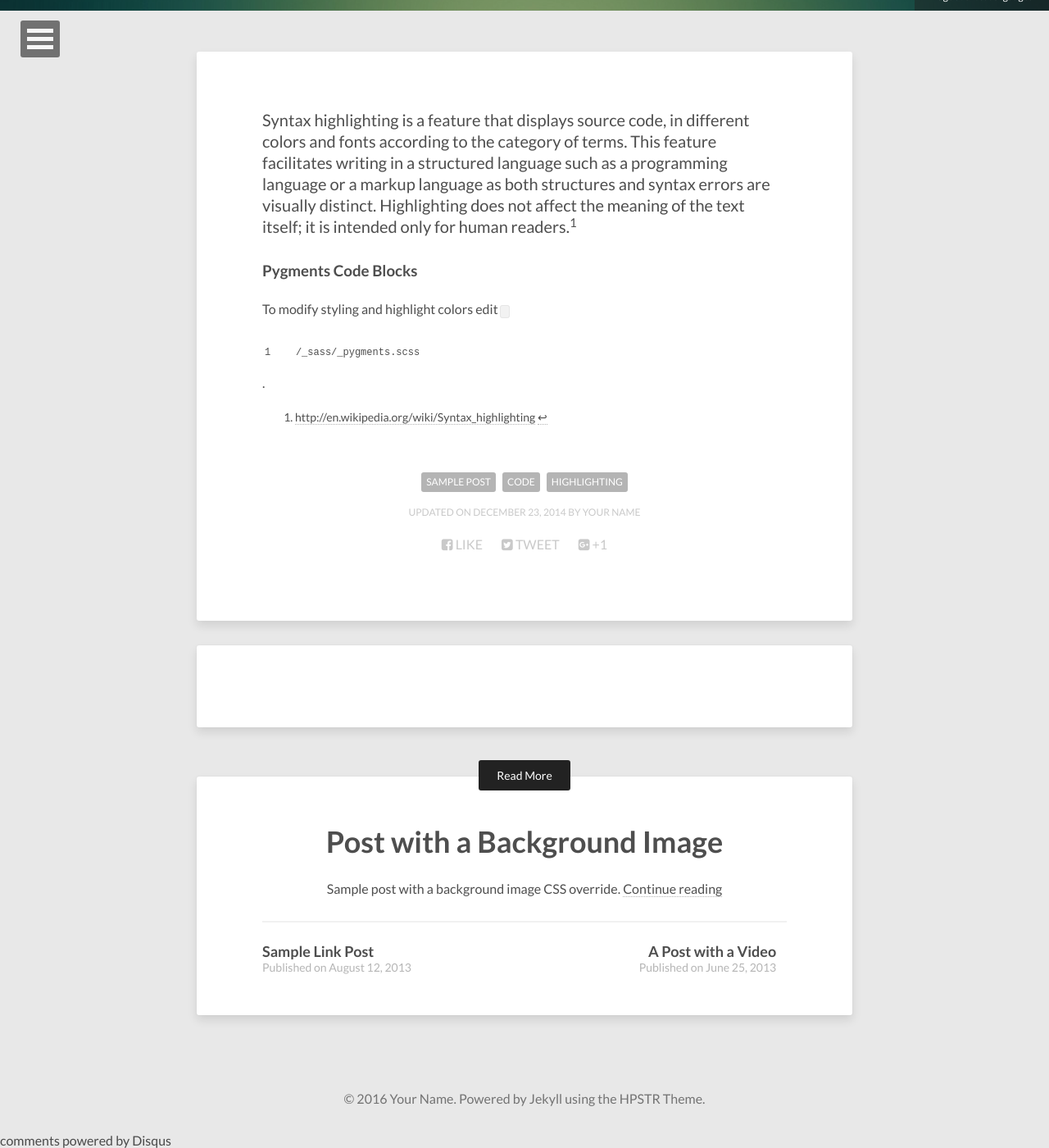
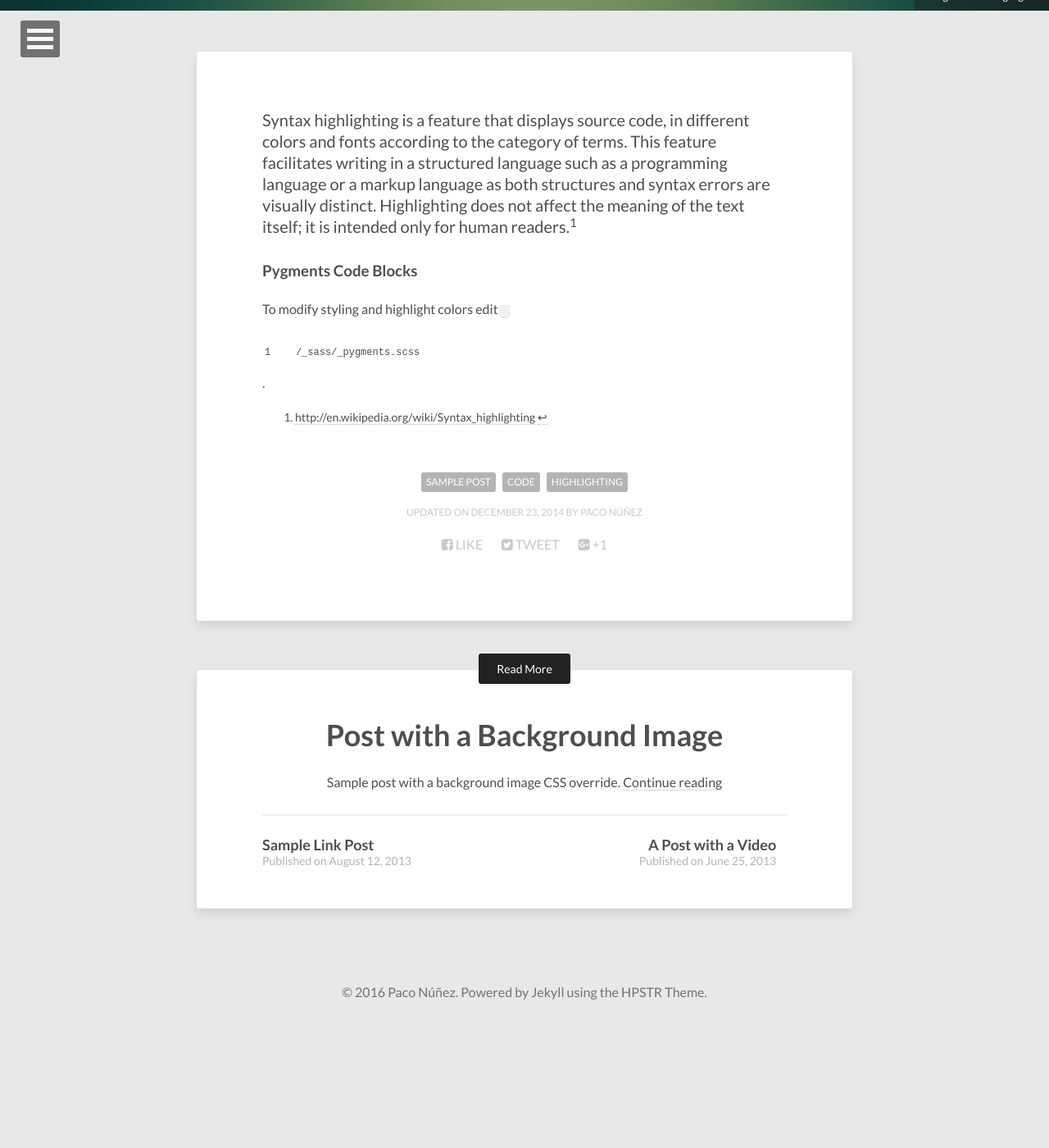
Before and after one commit to p4cm4n/p4cm4n.github.io, a Jekyll site: the page built from _posts/2013-08-16-code-highlighting-post.md, in a window 1280 px wide and 1400 px high, scrolled down 387 px. Shown: the whole window at 82% size. Built offline with Jekyll 4.4.1, drawn with Linux system fonts in a browser that asks for light colours; nearby versions of some CDN libraries; comment, search, counter and statistics services are not loaded; after the commit the page ends 1638 px from its top, so only the background shows below that; part of the change alters nothing that is shown.

Commit message:
pequeños cambios iniciales

```diff
--- a/_config.yml
+++ b/_config.yml
@@ -1,41 +1,41 @@
-title:            Site Title
-description:      Describe your website here.
-disqus_shortname: hpstrtheme
+title:            Works and Others
+description:      A collections of my thechnology experiments.
+disqus_shortname:
 reading_time:     true
 words_per_minute: 200
 # Your site's domain goes here (eg: //mmistakes.github.io, http://mademistakes.com, etc)
 # When testing locally leave blank or use http://localhost:4000
-url:
+url: http://p4cm4n.github.io/
 
 # Owner/author information
 owner:
-  name:           Your Name
+  name:           Paco Núñez
   avatar:         avatar.jpg
-  bio:            "Your bio goes here. It shouldn't be super long but a good two sentences or two should suffice."
-  email:          you@email.com
+  bio:            "Technology is my art, this is my portfolio."
+  email:          blasyramon27@gmail.com
   # Social networking links used in footer. Update and remove as you like.
   twitter:
-  facebook:
-  github:
+  facebook:       paco.nuniez
+  github:         p4cm4n
   stackexchange:
   linkedin:
   instagram:
   flickr:
   tumblr:
   # google plus id, include the '+', eg +mmistakes
-  google_plus:    +yourid
+  google_plus:
 
 # Background image to be tiled on all pages
 background:
 
 # Analytics and webmaster tools stuff goes here
-google_analytics:
+google_analytics:  UA-41515620-1
 google_verify:
 # https://ssl.bing.com/webmaster/configure/verify/ownership Option 2 content= goes here
 bing_verify:
 
 # http://en.wikipedia.org/wiki/List_of_tz_database_time_zones
-timezone:    America/New_York
+timezone:    Europe/Madrid
 future:      true
 highlighter: pygments
 markdown:    kramdown
```
Also changed, not shown: images/avatar.jpg.
